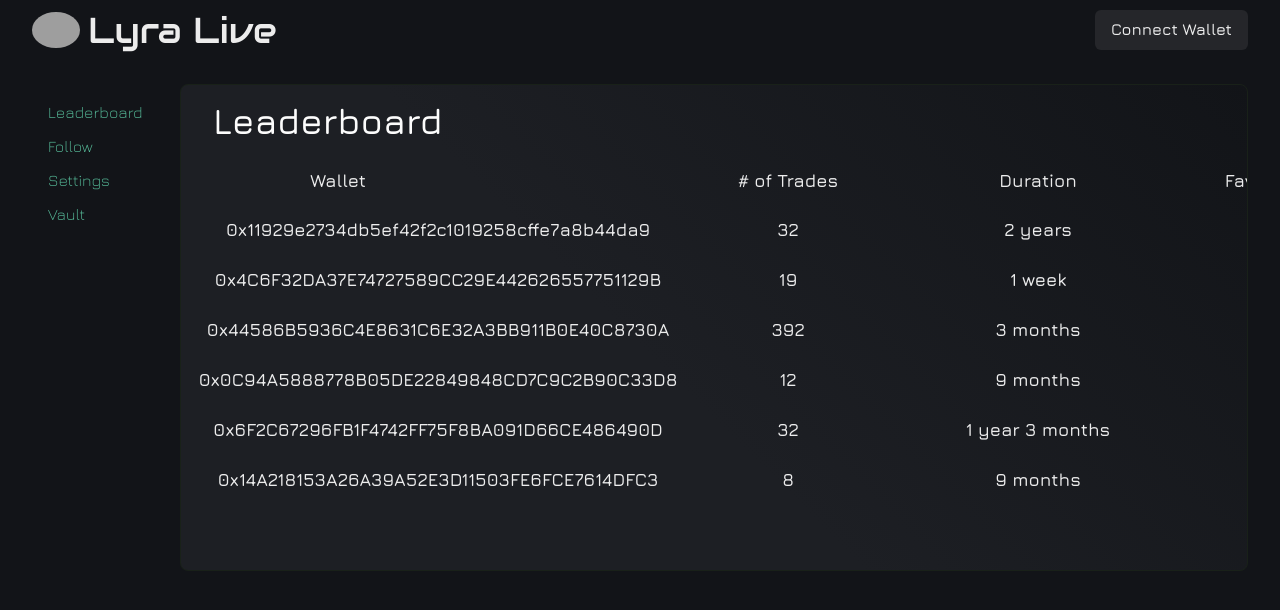
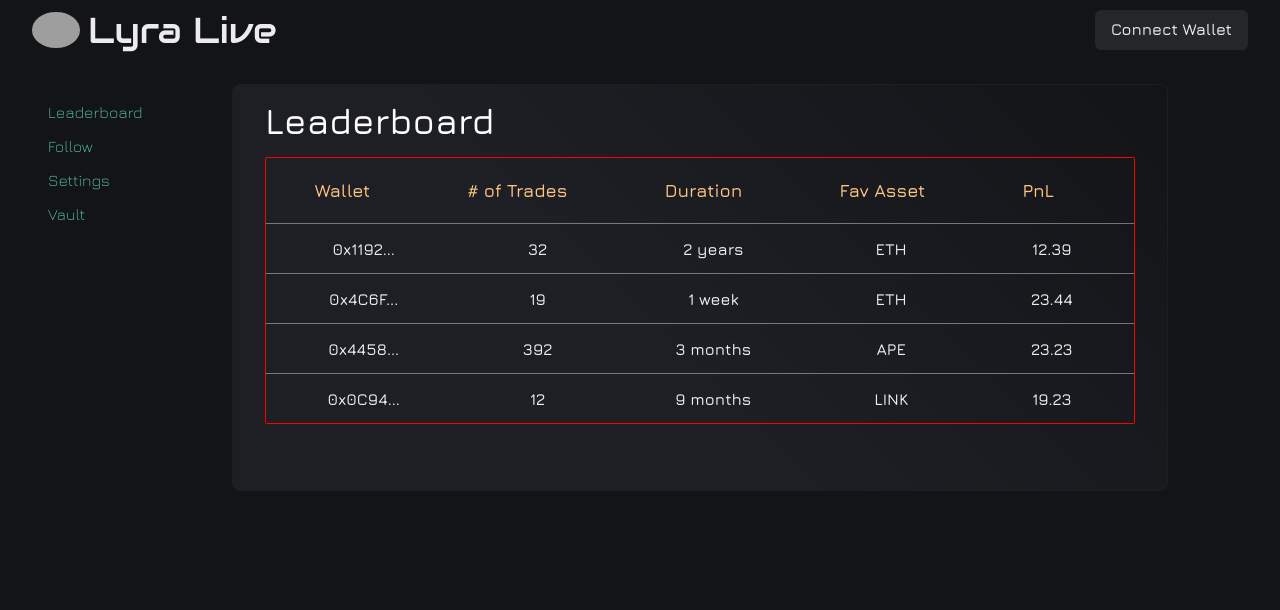
Before and after one commit to Lyra-Grants/lyra-live, a Next.js app: page /leaderboard in a window 1280 px wide. Shown: the top 610 px of the page. Built offline with nearby package versions, Linux system fonts and the light colour scheme; grey boxes are pictures that could not be loaded.

Commit message:
fix: table alignment and reduce complexity

```diff
--- a/pages/leaderboard.tsx
+++ b/pages/leaderboard.tsx
@@ -7,8 +7,6 @@ import React, {
 import { Box, HStack, Text } from "@chakra-ui/react";
 
 import Table from '../src/components/Table'
-
-
 
 const data = [
   {
@@ -55,7 +53,6 @@ const data = [
   },
 ];
 
-
 const COLUMNS = [
   {
     id: "wallet",
@@ -81,7 +78,7 @@ const COLUMNS = [
   },
   {
     id: "favorite_asset",
-    Header: "Favorite Asset",
+    Header: "Fav Asset",
     accessor: "favorite_asset",
   },
   {
--- a/src/components/Table/Table.tsx
+++ b/src/components/Table/Table.tsx
@@ -1,4 +1,5 @@
 import { FC } from 'react'
+import { theme } from "@/src/theme";
 import styled from 'styled-components'
 import { Text } from "@chakra-ui/react";
 
@@ -61,50 +62,33 @@ const Table: FC<TableProps> = ({
     <>
       <Text variant="title" mb={4}>{title}</Text>
         <TableWrapper>
-          <TableColumnCentering>
-            { columns && columns.map( (column, index0: number): any => (
-              <>
-                {index0 == 0 ? (
-                  <TableColumnWallet>
-                    <TableHeader key={`${ column.id }`}>
-                      {`${column.Header}`}
-                    </TableHeader>
-                    { data && data.map( (dataCol, index1: number): any => (
-                      <TableCell key={`${getTableCellKey(dataCol, index0)}`}>{dataCol.wallet}</TableCell>
-                    ))}
-                  </TableColumnWallet>
-                ) : (
-                  <TableColumn>
-                    <TableHeader key={`${ column.id }`}>
-                      {`${column.Header}`}
-                    </TableHeader>
-                    { data && data.map( (dataCol: any, index1: number): any => (
-                      <TableCell key={getTableCellKey(dataCol, index0)}>{getDataCol(dataCol, index0)}</TableCell>
-                    ))}
-                  </TableColumn>
-                )}
-              </>
+          <tr key={'header'}>
+            { columns && columns.map( (column, index: number): any => (
+              <TableHeader className={`${column.Header}`} key={`${ index }-${column.id}`}>
+                {`${column.Header}`}
+              </TableHeader>
             ))}
-          </TableColumnCentering>
+          </tr>
+            <Scroll>
+            { data && data.map( (dataCol: any, index: number): any => (
+              <tr key={index}>
+                {Object.values(dataCol).map((val: any) => (
+                  <TableCell key={getTableCellKey(dataCol, index)}>
+                    {val.length > 10 ? val.slice(0, 6) + '...' : val}
+                  </TableCell>
+                ))}
+              </tr>
+            ))}
+            </Scroll>
         </TableWrapper>
     </>
   )
 }
 
-const InfoBox = styled.div`
-  font-size: 20px;
-  font-weight: 700;
-
-  padding: 30px;
-  margin: 30px 0px 80px 0px;
-
-  border-radius: 3rem;
-
-  box-shadow: .02rem 0.5rem 2rem '#ffc482';
-
-  :hover {
-    filter: drop-shadow(0 0 0.1px '#b3af8f';
-  }
+const Scroll = styled.div`
+  overflow-y: scroll;
+  max-height: 200px;
+  scroll: smooth;
 `
 
 const TableWrapper = styled.div`
@@ -116,66 +100,42 @@ const TableWrapper = styled.div`
 
   @media (max-width: 720px) {
     width: auto;
-    max-width: 320px;
+    max-width: 330px;
   };
 
-  border-width: 0rem;
-  border-radius: 0rem;
-  border-style: outset;
-  border-color: '#ffc482';
+  border-width: 0.2rem;
+  border-radius: 0.1rem;
+  border-style: normal;
+  border: 1px solid red;
 
   font-size: 18px;
   font-weight: 600;
 `
 
-const TableHeaderCentering = styled.div`
-  display: flex;
-  flex-direction: row;
-`
-
-const TableHeader = styled.div`
-  color: '#ffc482';
+const TableHeader = styled.th`
+  color: #ffc482;
 
   font-size: 18px;
   font-weight: 600;
 
-  padding: 10px;
+  padding: 1.5vw 3.8vw 1.5vw 3.8vw;
 
-  width: 250px;
-  max-width: 250px;
-
-  border-bottom: 1px dashed '#b3af8f'};
-`
-
-const TableHeaderWallet = styled(TableHeader)`
-width: 450px;
-`
-
-const TableColumnCentering = styled.div`
-  display: flex;
-  flex-direction: row;
 `
 
 const TableColumn = styled.div`
   align-items: center;
-  width: 250px;
-  max-width: 250px;
 `
 
-const TableColumnWallet = styled(TableColumn)`
-  align-items: center;
-  width: 450px;
-  max-width: 450px;
-`
-
-const TableCell = styled.div`
-  display: flex;
+const TableCell = styled.td`
   justify-content: center;
   align-items: center;
 
-  padding-left: 14px;
-  padding-right: 14px;
+  font-size: 16px;
+  padding: 1vw 4.8vw 0 4.8vw;
+
   height: 50px;
+
+  border-top: 1px solid rgba(255, 255, 255, 0.4);
 `
 
 const TableText = styled.div`
--- a/src/components/side-bar/index.tsx
+++ b/src/components/side-bar/index.tsx
@@ -4,7 +4,6 @@ import { useRouter } from "next/router";
 
 const SideBar = () => {
   const router = useRouter();
-  console.log(router.asPath);
 
   const links = [
     { url: "/leaderboard/", label: "Leaderboard" },
```
